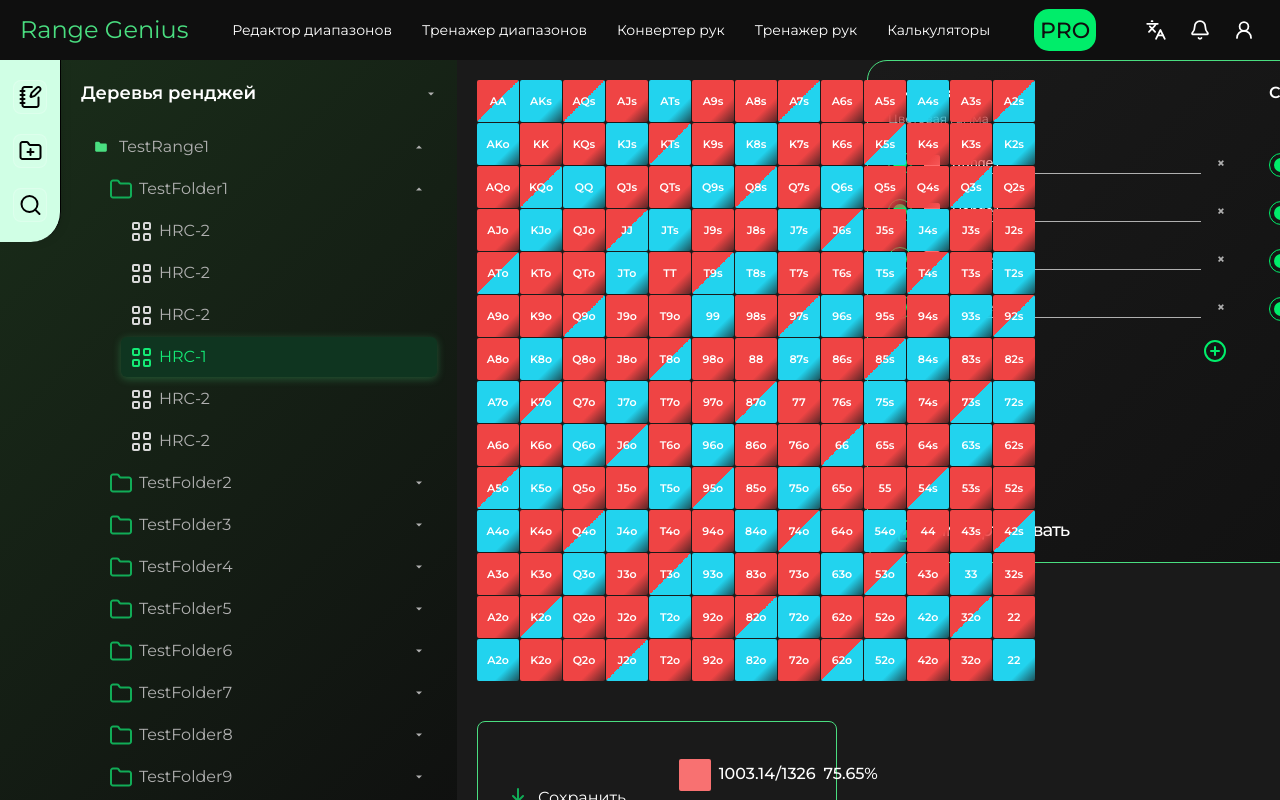
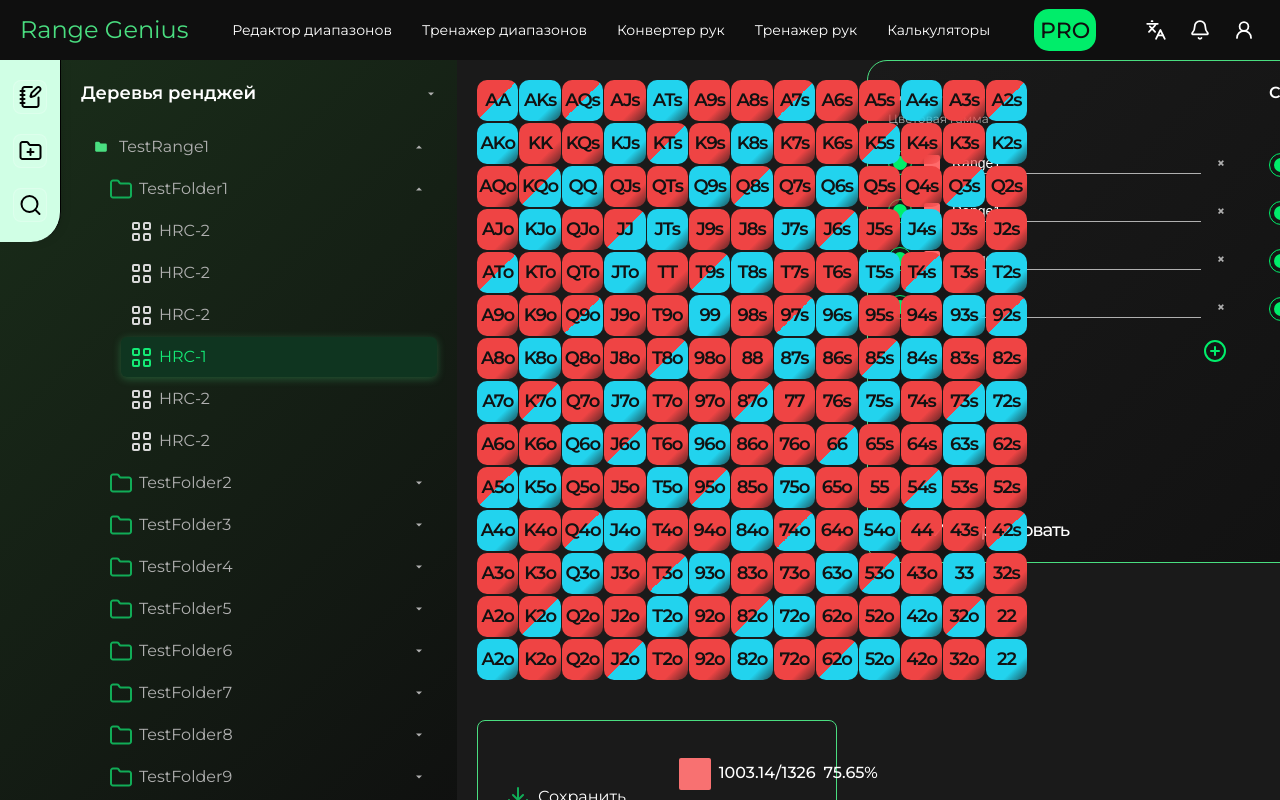
Before and after one commit to tRy-HaRd-tgn/RangeGenius, an Angular app: page / in a window 1280 px wide. Built offline with nearby package versions, Linux system fonts and the light colour scheme.

Commit message:
feat: update poker grid

```diff
--- a/src/app/components/poker-grid/poker-grid.component.scss
+++ b/src/app/components/poker-grid/poker-grid.component.scss
@@ -24,8 +24,8 @@
 }
 
 .grid-cell {
-  width: 42px;
-  height: 42px;
+  width: 41.4px;
+  height: 41.4px;
   background-color: var(--panel-bg);
   display: flex;
   align-items: center;
@@ -36,9 +36,17 @@
   transition: all 0.2s;
   position: relative;
   overflow: hidden;
-  color: var(--text-primary);
-  border-radius: 2px;
+  color: #121212 !important;
+  border-radius: 10px;
+  font-family: 'Montserrat';
+  font-style: normal;
+  font-weight: 600;
+  font-size: 18px;
+  line-height: 139%;
+  /* identical to box height, or 25px */
+  letter-spacing: -0.06em;
 
+  color: #121212;
   &:hover {
     background-color: rgba(255, 255, 255, 0.1);
     transform: scale(1.05);
```
